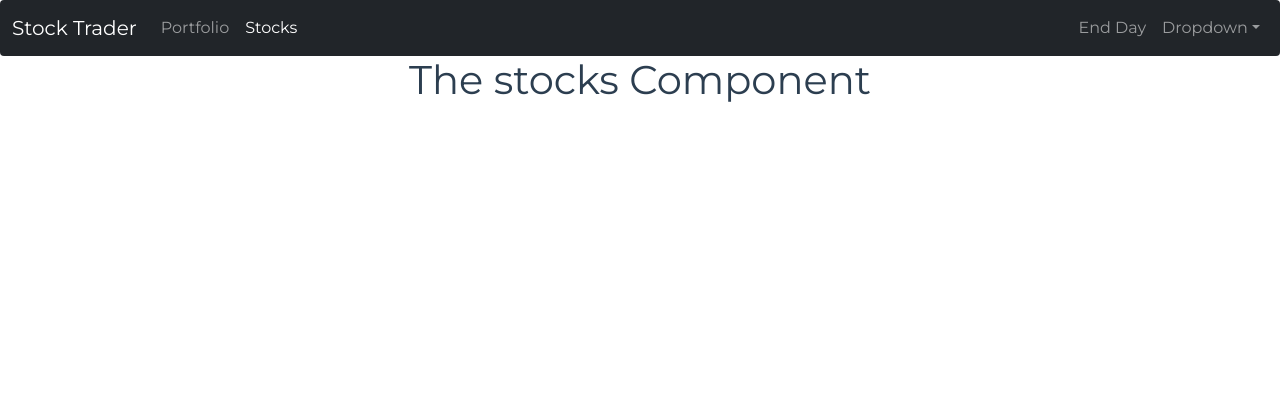
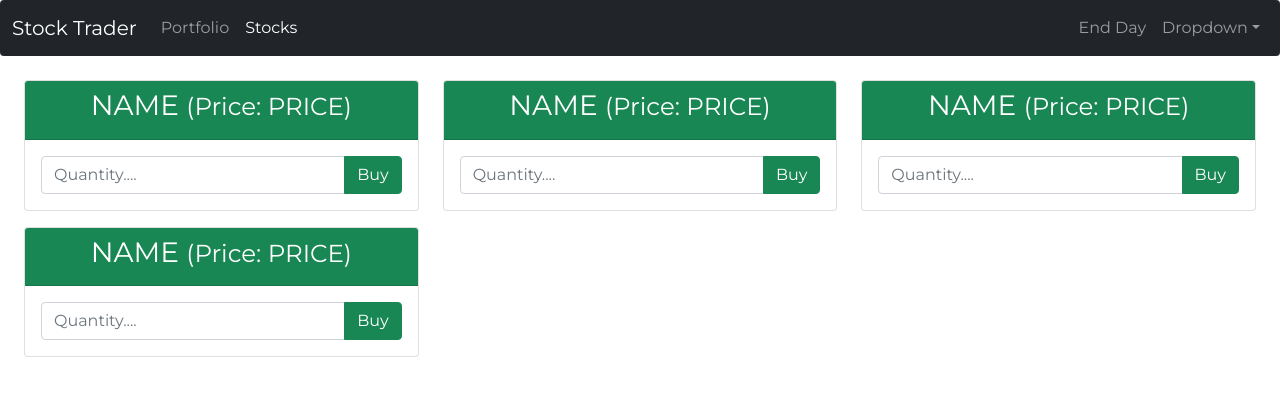
Before and after one commit to acharayaP03/thestocktrader, a Vue app: page /stocks in a window 1280 px wide. Shown: the top 396 px of the page. Built offline with nearby package versions, Linux system fonts and the light colour scheme.

Commit message:
Stock form

```diff
--- a/src/components/stocks/Stock.vue
+++ b/src/components/stocks/Stock.vue
@@ -1,5 +1,15 @@
 <template>
-  <div class="home">
-    <h1>The Stock - stock Component</h1>
+  <div class="col-sm-6 col-md-4">
+    <div class="card text-white  mb-3">
+      <div class="card-header bg-success">
+        <h3 class="card-title">NAME <small>(Price: PRICE)</small></h3>
+      </div>
+      <div class="card-body">
+        <div class="input-group">
+          <input type="text" class="form-control" id="password" placeholder="Quantity...." />
+          <button class="btn btn-success">Buy</button>
+        </div>
+      </div>
+    </div>
   </div>
 </template>
--- a/src/components/stocks/Stocks.vue
+++ b/src/components/stocks/Stocks.vue
@@ -1,5 +1,24 @@
 <template>
-  <div class="home">
-    <h1>The stocks Component</h1>
+  <div class="row p-4">
+    <app-stock v-for="stock in stocks" :key="stock.id"></app-stock>
   </div>
 </template>
+
+<script>
+import Stock from "./Stock.vue";
+export default {
+  data() {
+    return {
+      stocks: [
+        { id: 1, name: "BMW", price: 110 },
+        { id: 2, name: "Google", price: 200 },
+        { id: 3, name: "Apple", price: 250 },
+        { id: 4, name: "Twitter", price: 10 },
+      ],
+    };
+  },
+  components: {
+    appStock: Stock,
+  },
+};
+</script>
```
